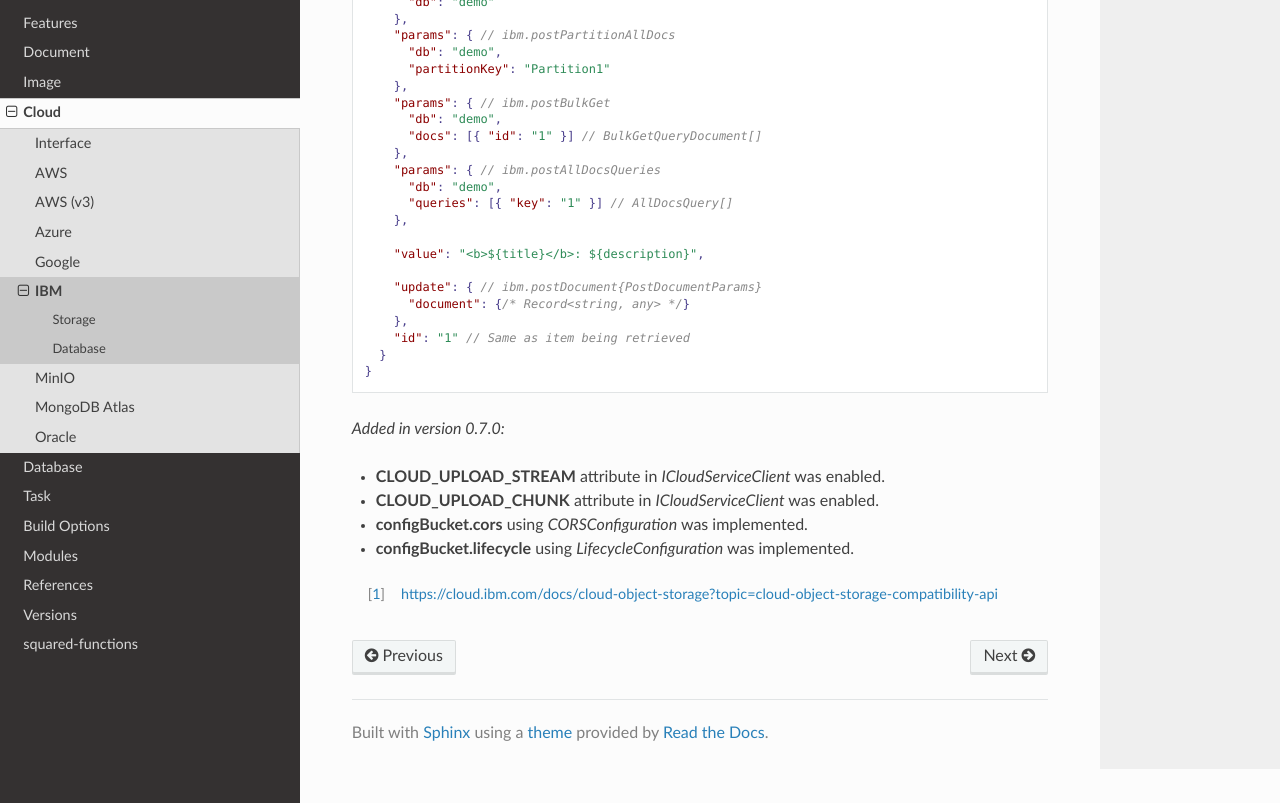
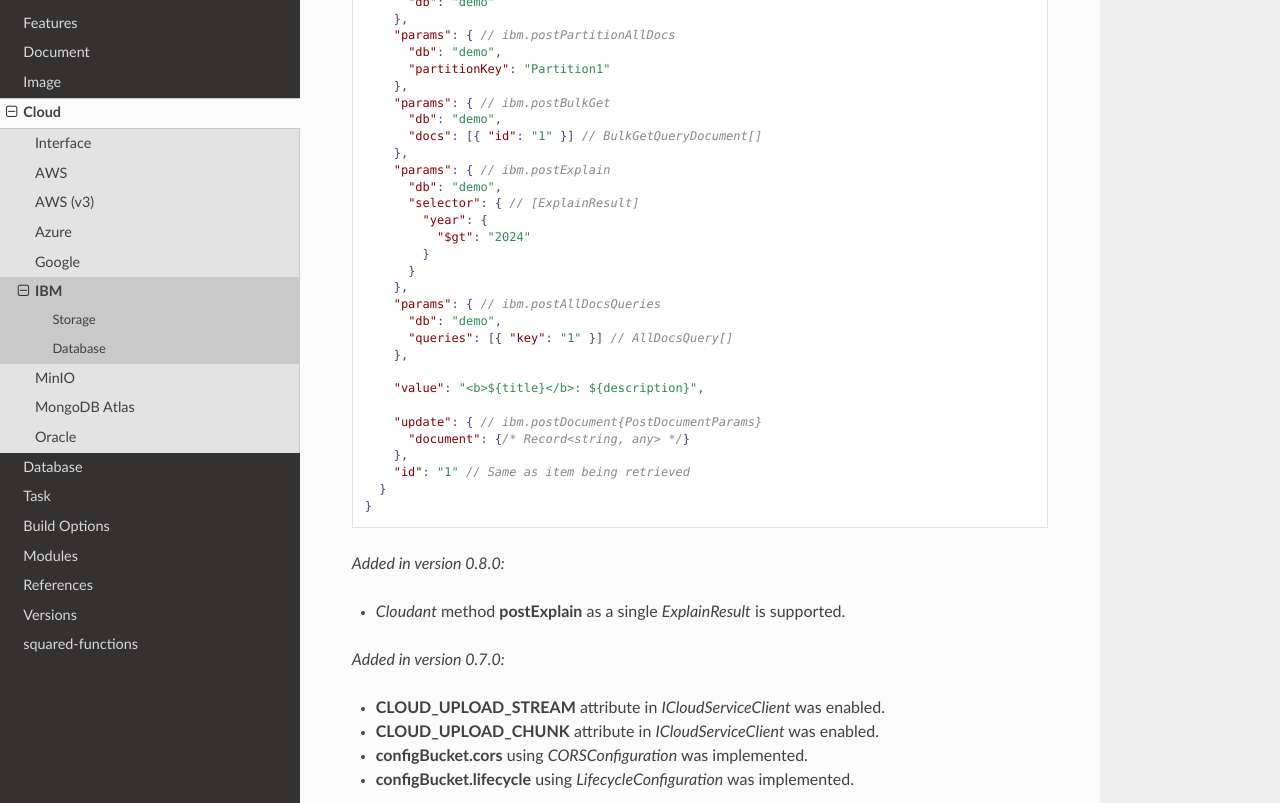
Before and after one commit to anpham6/chrome-docs, a Sphinx documentation site: the page built from source/cloud/ibm.rst, in a window 1280 px wide and 900 px high, scrolled down 3464 px, cut to the strip 97-900 px from the top of the window. Built offline with Sphinx 7.4.7 and the Read the Docs theme 2.0.0, drawn with Linux system fonts in a browser that asks for light colours.

```diff
--- a/source/cloud/ibm.rst
+++ b/source/cloud/ibm.rst
@@ -204,6 +204,14 @@ Example usage
         "db": "demo",
         "docs": [{ "id": "1" }] // BulkGetQueryDocument[]
       },
+      "params": { // ibm.postExplain
+        "db": "demo",
+        "selector": { // [ExplainResult]
+          "year": {
+            "$gt": "2024"
+          }
+        }
+      },
       "params": { // ibm.postAllDocsQueries
         "db": "demo",
         "queries": [{ "key": "1" }] // AllDocsQuery[]
@@ -218,6 +226,10 @@ Example usage
     }
   }
 
+.. versionadded:: 0.8.0
+
+  - *Cloudant* method **postExplain** as a single *ExplainResult* is supported.
+
 .. versionadded:: 0.7.0
 
   - **CLOUD_UPLOAD_STREAM** attribute in *ICloudServiceClient* was enabled.
--- a/source/modules/db.rst
+++ b/source/modules/db.rst
@@ -106,7 +106,7 @@ Interface
 
 .. versionadded:: 0.9.0
 
-  - *IDb* methods **executeQuery** | **executeBatchQuery** with parameter :target:`callback` as :alt:`ErrorQueryCallback`.
+  - *IDb* methods **executeQuery** | **executeBatchQuery** with argument :target:`callback` as :alt:`ErrorQueryCallback`.
 
 Settings
 ========
--- a/source/modules/file-manager.rst
+++ b/source/modules/file-manager.rst
@@ -323,7 +323,7 @@ Example usage
 
   const requestData = {
     assets: [
-      { pathname: "output", filename: "image1.png", uri: "http://hostname/path/document1.png" },
+      { pathname: "output", uri: "http://hostname/path/document1.png" }, // filename is "document1.png"
       { pathname: "output", filename: "image2.png", uri: "http://hostname/path/document2.png" }
     ],
     incremental: "etag",
--- a/source/modules/types.rst
+++ b/source/modules/types.rst
@@ -198,6 +198,7 @@ Interface
 
 .. versionremoved:: 0.10.0
 
+  - Method **formatTime** with argument :alt:`char` as "**:**" displays using digital clock format.
   - :alt:`type` **Writeable** was renamed :target:`Writable`.
   - :alt:`interface` **GetTempDirOptions** in **module** was renamed :target:`TempDirOptions`.
   - :alt:`type` **NormalizeFlags** in **module** was removed.
```
Also changed, not shown: source/modules/module.rst (+8 -3 lines).
